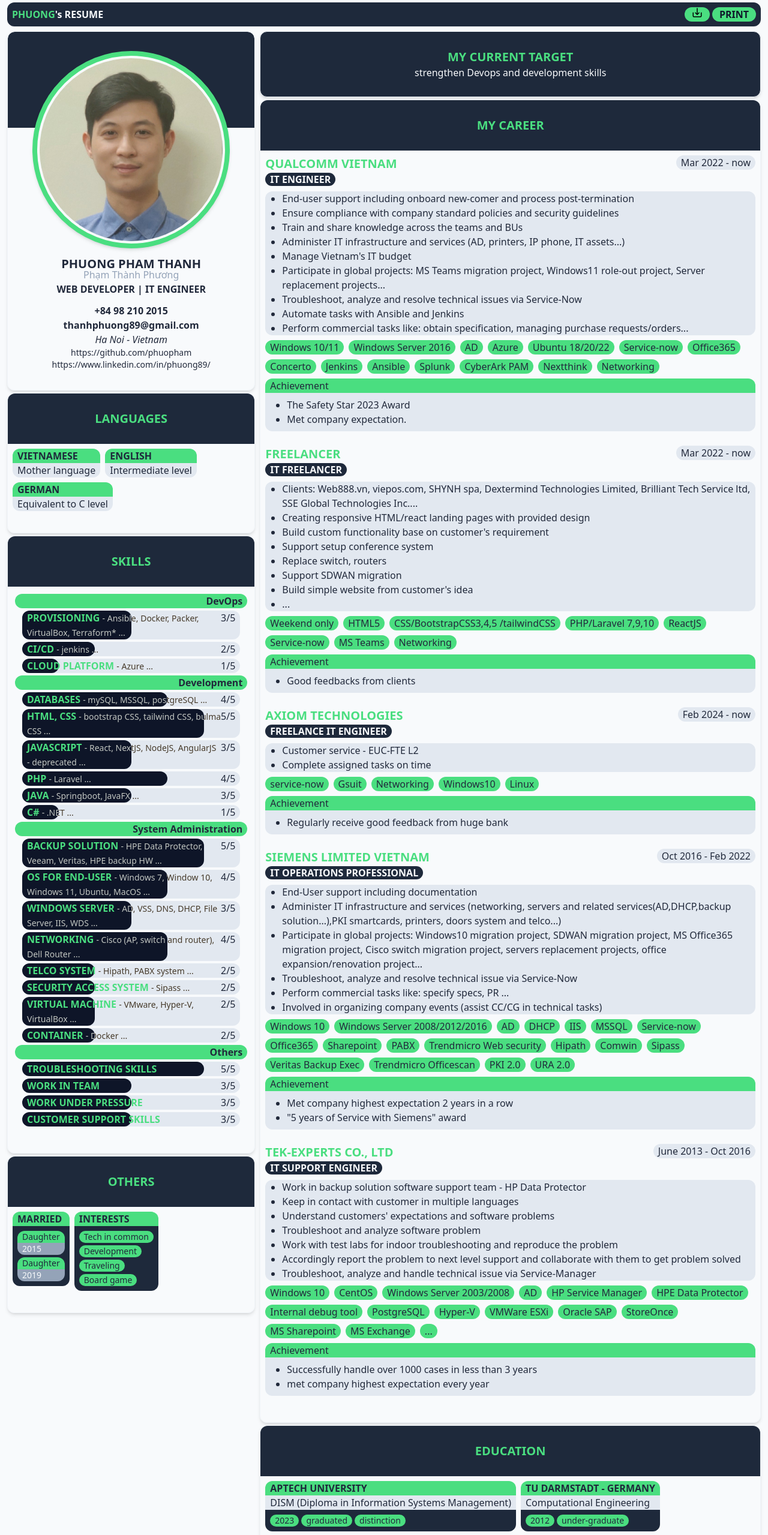
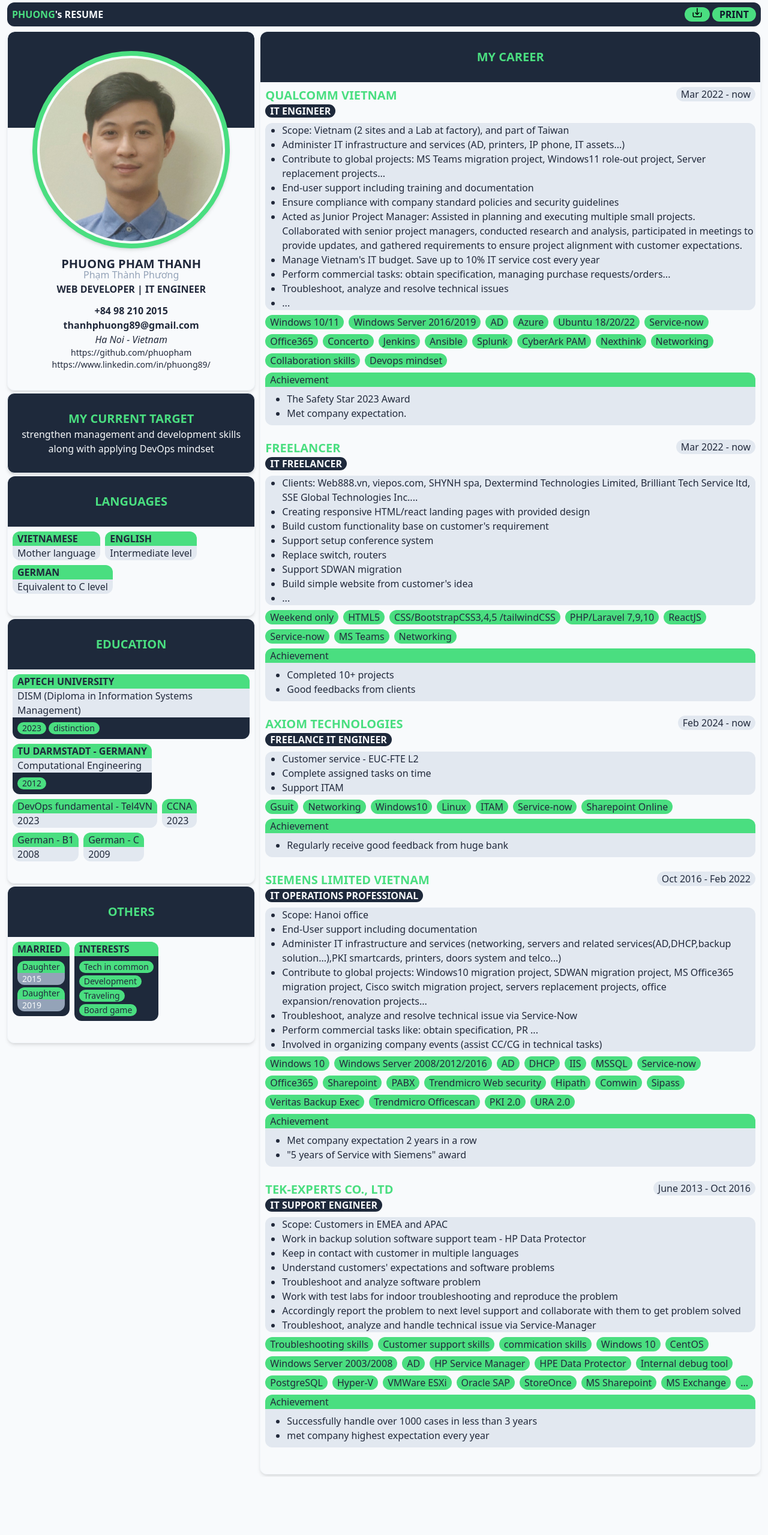
Before and after one commit to phuopham/resume, a React (Vite) app: page / in a window 1280 px wide. Shown: the top 2559 px of the page at 60% size. After the commit the page ends 2462 px from the top, so only its background shows below. Built offline with nearby package versions, Linux system fonts and the light colour scheme.

Commit message:
update resume

```diff
--- a/index.html
+++ b/index.html
@@ -45,11 +45,11 @@
     <div class="m-3 p-3 print:hidden"></div>
     <div id="root"></div>
   </div>
-  <div class="bg-slate-800 p-2 m-1
+  <!-- <div class="bg-slate-800 p-2 m-1
            rounded-xl shadow-sm text-gray-50 text-center">
     Check out my portfolio at: <a class=" text-green-400 underline"
       href="https://portfolio.phuopham.com">https://portfolio.phuopham.com</a>
-  </div>
+  </div> -->
   <script type="module" src="/src/main.jsx"></script>
 </body>
 
--- a/public/resume.json
+++ b/public/resume.json
@@ -35,7 +35,7 @@
         ]
     },
     "target": {
-        "current": "strengthen Devops and development skills"
+        "current": "strengthen management and development skills along with applying DevOps mindset"
     },
     "career": [
         {
@@ -44,15 +44,16 @@
             "company": "Qualcomm Vietnam",
             "title": "IT engineer",
             "detail": [
-                "End-user support including onboard new-comer and process post-termination",
+                "Scope: Vietnam (2 sites and a Lab at factory), and part of Taiwan",
+                "Administer IT infrastructure and services (AD, printers, IP phone, IT assets...)",
+                "Contribute to global projects: MS Teams migration project, Windows11 role-out project, Server replacement projects...",
+                "End-user support including training and documentation",
                 "Ensure compliance with company standard policies and security guidelines",
-                "Train and share knowledge across the teams and BUs",
-                "Administer IT infrastructure and services (AD, printers, IP phone, IT assets...)",
-                "Manage Vietnam's IT budget",
-                "Participate in global projects: MS Teams migration project, Windows11 role-out project, Server replacement projects...",
-                "Troubleshoot, analyze and resolve technical issues via Service-Now",
-                "Automate tasks with Ansible and Jenkins",
-                "Perform commercial tasks like: obtain specification, managing purchase requests/orders..."
+                "Acted as Junior Project Manager: Assisted in planning and executing multiple small projects. Collaborated with senior project managers, conducted research and analysis, participated in meetings to provide updates, and gathered requirements to ensure project alignment with customer expectations.",
+                "Manage Vietnam's IT budget. Save up to 10% IT service cost every year",
+                "Perform commercial tasks: obtain specification, managing purchase requests/orders...",
+                "Troubleshoot, analyze and resolve technical issues",
+                "..."
             ],
             "achievement": [
                 "The Safety Star 2023 Award",
@@ -60,7 +61,7 @@
             ],
             "tools": [
                 "Windows 10/11",
-                "Windows Server 2016",
+                "Windows Server 2016/2019",
                 "AD",
                 "Azure",
                 "Ubuntu 18/20/22",
@@ -71,8 +72,10 @@
                 "Ansible",
                 "Splunk",
                 "CyberArk PAM",
-                "Nextthink",
-                "Networking"
+                "Nexthink",
+                "Networking",
+                "Collaboration skills",
+                "Devops mindset"
             ]
         },
         {
@@ -91,6 +94,7 @@
                 "..."
             ],
             "achievement": [
+                "Completed 10+ projects",
                 "Good feedbacks from clients"
             ],
             "tools": [
@@ -111,17 +115,20 @@
             "title": "freelance IT Engineer",
             "detail": [
                 "Customer service - EUC-FTE L2",
-                "Complete assigned tasks on time"
+                "Complete assigned tasks on time",
+                "Support ITAM"
             ],
             "achievement": [
                 "Regularly receive good feedback from huge bank"
             ],
             "tools": [
-                "service-now",
                 "Gsuit",
                 "Networking",
                 "Windows10",
-                "Linux"
+                "Linux",
+                "ITAM",
+                "Service-now",
+                "Sharepoint Online"
             ]
         },
         {
@@ -130,15 +137,16 @@
             "company": "Siemens Limited Vietnam",
             "title": "IT Operations Professional",
             "detail": [
+                "Scope: Hanoi office",
                 "End-User support including documentation",
                 "Administer IT infrastructure and services (networking, servers and related services(AD,DHCP,backup solution...),PKI smartcards, printers, doors system and telco...)",
-                "Participate in global projects: Windows10 migration project, SDWAN migration project, MS Office365 migration project, Cisco switch migration project, servers replacement projects, office expansion/renovation project...",
+                "Contribute to global projects: Windows10 migration project, SDWAN migration project, MS Office365 migration project, Cisco switch migration project, servers replacement projects, office expansion/renovation projects...",
                 "Troubleshoot, analyze and resolve technical issue via Service-Now",
-                "Perform commercial tasks like: specify specs, PR ...",
+                "Perform commercial tasks like: obtain specification, PR ...",
                 "Involved in organizing company events (assist CC/CG in technical tasks)"
             ],
             "achievement": [
-                "Met company highest expectation 2 years in a row",
+                "Met company expectation 2 years in a row",
                 "\"5 years of Service with Siemens\" award"
             ],
             "tools": [
@@ -168,6 +176,7 @@
             "company": "Tek-Experts Co., Ltd",
             "title": "IT support engineer",
             "detail": [
+                "Scope: Customers in EMEA and APAC",
                 "Work in backup solution software support team - HP Data Protector",
                 "Keep in contact with customer in multiple languages",
                 "Understand customers' expectations and software problems",
@@ -181,6 +190,9 @@
                 "met company highest expectation every year"
             ],
             "tools": [
+                "Troubleshooting skills",
+                "Customer support skills",
+                "commication skills",
                 "Windows 10",
                 "CentOS",
                 "Windows Server 2003/2008",
--- a/src/App.jsx
+++ b/src/App.jsx
@@ -20,14 +20,17 @@
   }, [])
   return (
     <>
-      <div className='md:grid md:grid-cols-3'>
-        <div className='sm:grid grid-cols-2 md:block'>
+      <div className='grid grid-cols-3'>
+        <div className='block'>
           {resume.profile && <Profile data={resume.profile} />}
           <div>
+            {resume.target && <Target data={resume.target} />}
             {resume.languages && <Languages data={resume.languages} />}
             <div className='hidden md:block'>
-              {resume.skills && <Skill2 data={resume.skills} />}
+              {/* {resume.skills && <Skill2 data={resume.skills} />} */}
             </div>
+            {/* <div className='h-20'></div> */}
+            {resume.education && resume.certificates && <Education education={resume.education} certificates={resume.certificates} />}
             {resume.profile && <Others data={resume.profile} />}
           </div>
           {/* <div>
@@ -35,12 +38,10 @@
           </div> */}
         </div>
         <div className='col-span-2'>
-          {resume.target && <Target data={resume.target} />}
           {resume.career && <Career data={resume.career} />}
           <div className='block md:hidden'>
-            {resume.skills && <Skill2 data={resume.skills} />}
+            {/* {resume.skills && <Skill2 data={resume.skills} />} */}
           </div>
-          {resume.education && resume.certificates && <Education education={resume.education} certificates={resume.certificates} />}
           {/* {resume.skills && <Skills data={resume.skills} />} */}
         </div>
       </div>
--- a/src/components/Education.jsx
+++ b/src/components/Education.jsx
@@ -15,9 +15,6 @@
                         <div className='rounded-full bg-green-400 px-2'>
                             {education[0].to}
                         </div>
-                        <div className='rounded-full bg-green-400 px-2'>
-                            {education[0].status}
-                        </div>
                         <div className='rounded-full bg-green-400 px-2'>distinction</div>
                     </div>
                 </li>
@@ -27,9 +24,6 @@
                     <div className='rounded-b-xl bg-slate-800 p-2 flex flex-wrap gap-1 items-start text-sm'>
                         <div className='rounded-full bg-green-400 px-2'>
                             {education[1].to}
-                        </div>
-                        <div className='rounded-full bg-green-400 px-2'>
-                            {education[1].status}
                         </div>
                     </div>
                 </li>
--- a/src/components/Profile.jsx
+++ b/src/components/Profile.jsx
@@ -18,6 +18,7 @@
             <div className='italic'>{data.location.city} - {data.location.countryCode == 'VN' ? 'Vietnam' : data.location.countryCode}</div>
             <a className='text-sm' href={data.github}>{data.github}</a>
             <a className='text-sm' href={data.linkedin} >{data.linkedin}</a>
+
         </div>
     )
 }
--- a/src/components/Skill2.jsx
+++ b/src/components/Skill2.jsx
@@ -16,7 +16,7 @@
     return (
         <div className='shadow-md m-1 pb-7 border border-slate-100 rounded-xl'>
             <div className='uppercase text-xl font-bold text-green-400 bg-slate-800 py-7 text-center rounded-t-xl'>
-                Skills
+                Tools
             </div>
             <ul className='p-3'>
                 {Object.keys(groupedData).map((key) => (
--- a/src/components/Target.jsx
+++ b/src/components/Target.jsx
@@ -6,7 +6,7 @@
             <div className='uppercase text-xl text-green-400 font-bold'>
                 My current target
             </div>
-            <div className='text-slate-50'>
+            <div className='text-slate-50 text-center'>
                 {data.current}
             </div>
         </div>
```
